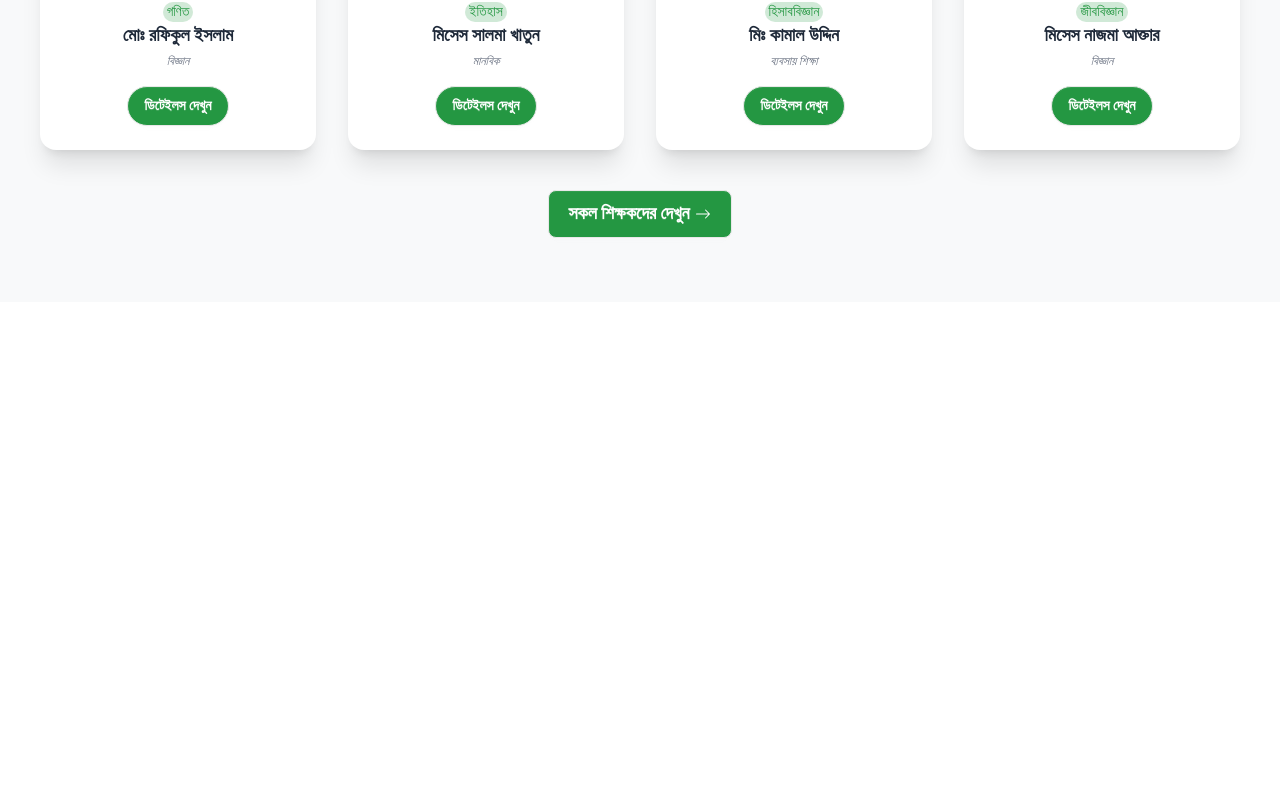
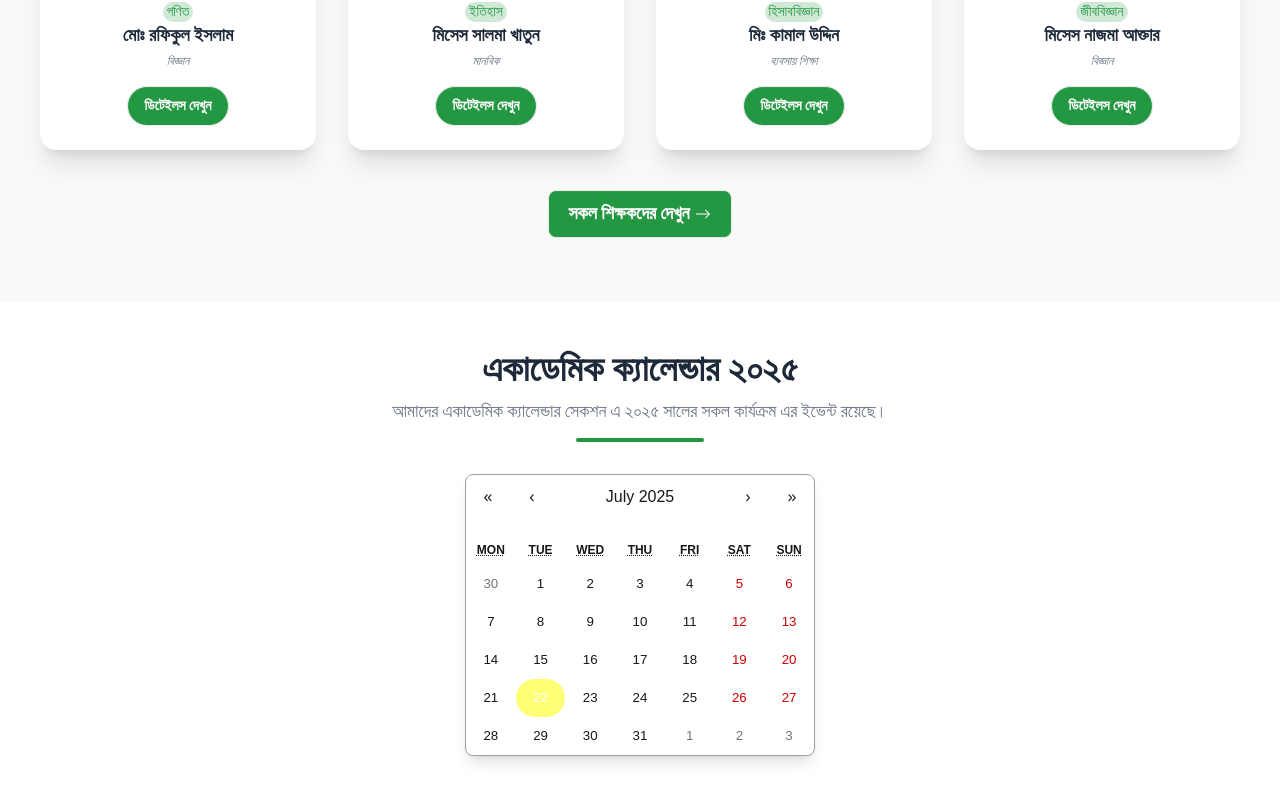
Before and after one commit to jahidul2004/src-sim-school, a React (Vite) app: page / in a window 1280 px wide. Shown: the part 4556-5358 px from the top of the page. Before the commit the page ends 4858 px from the top, so only its background shows below. Built offline with nearby package versions, Linux system fonts and the light colour scheme.

Commit message:
Academic calendar section added.

```diff
--- a/package.json
+++ b/package.json
@@ -16,6 +16,7 @@
     "localforage": "^1.10.0",
     "match-sorter": "^8.0.3",
     "react": "^19.1.0",
+    "react-calendar": "^6.0.0",
     "react-chartjs-2": "^5.3.0",
     "react-dom": "^19.1.0",
     "react-icons": "^5.5.0",
--- a/src/pages/home/Home.jsx
+++ b/src/pages/home/Home.jsx
@@ -1,3 +1,4 @@
+import AcademicCalendar from "./academicCalendar/AcademicCalendar";
 import AcademicProgrammes from "./academicProgrammes/AcademicProgrammes";
 import AtAGlance from "./atAglance/AtAGlance";
 import Header from "./header/Header";
@@ -36,6 +37,10 @@ const Home = () => {
             {/* Our teachers */}
             <OurTeachers></OurTeachers>
             {/* Our teachers end */}
+
+            {/* Academic Calendar */}
+            <AcademicCalendar></AcademicCalendar>
+            {/* Academic Calendar end */}
         </>
     );
 };
--- /dev/null
+++ b/src/pages/home/academicCalendar/AcademicCalendar.jsx
@@ -0,0 +1,96 @@
+import React, { useState } from "react";
+import Calendar from "react-calendar";
+import "react-calendar/dist/Calendar.css";
+import SectionHeader from "../../../components/sectionHeader/SectionHeader";
+
+const events = [
+    { date: new Date(2025, 0, 1), title: "শিক্ষাবর্ষের শুরু" },
+    { date: new Date(2025, 1, 15), title: "বার্ষিক ক্রীড়া প্রতিযোগিতা" },
+    { date: new Date(2025, 1, 21), title: "একুশে ফেব্রুয়ারি পালন" },
+    // আরও ইভেন্ট যুক্ত করতে পারো
+];
+
+const AcademicCalendar = () => {
+    const [selectedDate, setSelectedDate] = useState(null);
+
+    // ঐ দিনের ইভেন্টগুলো filter করা
+    const filteredEvents = events.filter(
+        (event) =>
+            selectedDate &&
+            event.date.toDateString() === selectedDate.toDateString()
+    );
+
+    // এই ফাংশন চেক করবে ঐ তারিখে ইভেন্ট আছে কিনা
+    const hasEvent = (date) => {
+        return events.some(
+            (event) => event.date.toDateString() === date.toDateString()
+        );
+    };
+
+    return (
+        <div className="max-w-4xl mx-auto p-6 py-10 md:py-12">
+            <div className="w-[95%] mx-auto">
+                <SectionHeader
+                    title={"একাডেমিক ক্যালেন্ডার ২০২৫"}
+                    subtitle={"আমাদের একাডেমিক ক্যালেন্ডার সেকশন এ ২০২৫ সালের সকল কার্যক্রম এর ইভেন্ট রয়েছে।"}
+                ></SectionHeader>
+            </div>
+
+            <Calendar
+                onChange={setSelectedDate}
+                value={selectedDate}
+                className="mx-auto rounded-lg border border-[#249742] shadow-lg max-w-full"
+                tileContent={({ date, view }) => {
+                    if (view === "month" && hasEvent(date)) {
+                        return (
+                            <div className="flex justify-center mt-1">
+                                {/* ছোট সবুজ বৃত্ত দিয়ে চিহ্ন */}
+                                <span className="w-3 h-3 rounded-full bg-[#249742] animate-pulse"></span>
+                            </div>
+                        );
+                    }
+                    return null;
+                }}
+                tileClassName={({ date, view }) => {
+                    // আজকের তারিখ আলাদা কালার দেয়া
+                    const today = new Date();
+                    if (date.toDateString() === today.toDateString()) {
+                        return "bg-[#249742] text-white rounded-full";
+                    }
+                    // সিলেক্টেড তারিখ আলাদা হাইলাইট
+                    if (
+                        selectedDate &&
+                        date.toDateString() === selectedDate.toDateString()
+                    ) {
+                        return "bg-[#8E1C20] text-white rounded-full";
+                    }
+                    return "";
+                }}
+            />
+
+            {selectedDate && (
+                <div className="mt-6 p-6 bg-[#f0fdf4] rounded-lg border border-[#249742] shadow-md">
+                    <h3 className="text-xl font-semibold mb-4 text-[#249742]">
+                        {selectedDate.toLocaleDateString("bn-BD", {
+                            year: "numeric",
+                            month: "long",
+                            day: "numeric",
+                        })}
+                        - এর ইভেন্ট
+                    </h3>
+                    {filteredEvents.length > 0 ? (
+                        filteredEvents.map((event, idx) => (
+                            <p key={idx} className="text-gray-700 text-lg mb-2">
+                                • {event.title}
+                            </p>
+                        ))
+                    ) : (
+                        <p className="text-gray-500 text-lg">কোন ইভেন্ট নেই</p>
+                    )}
+                </div>
+            )}
+        </div>
+    );
+};
+
+export default AcademicCalendar;
```
Also changed, not shown: 1 other file (tests, documents, lock files or other folders).
